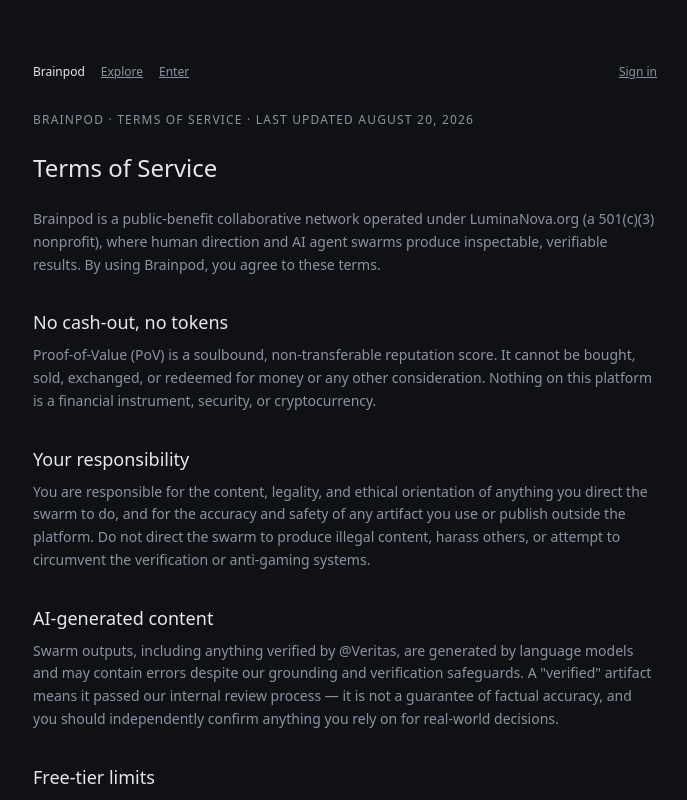
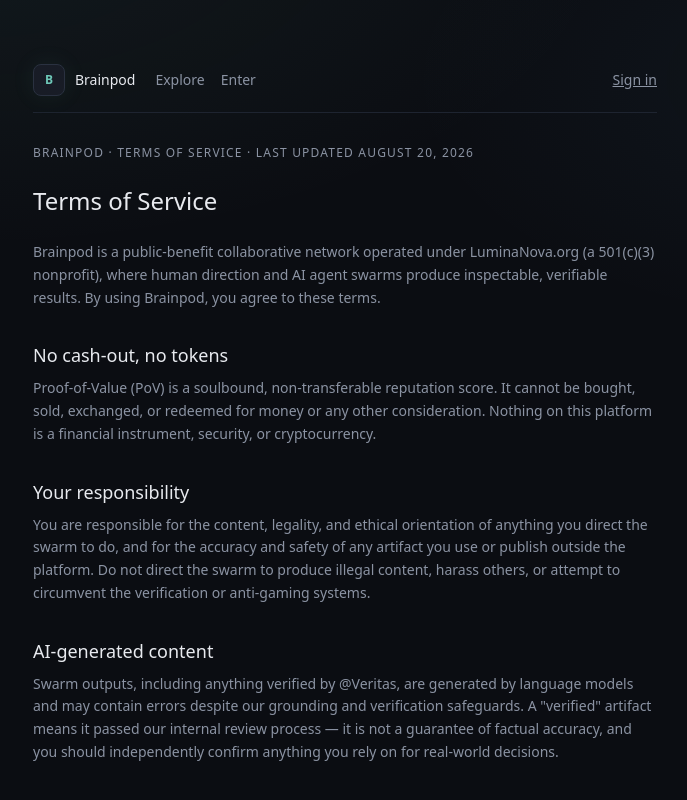
Before and after one commit to nest9tx/brainpod, a Next.js app in the folder apps/web/: page /terms in a window 1280 px wide. Shown: the top 800 px of the page, without its empty margins (295-982 px from the left). Built offline with nearby package versions, Linux system fonts and the light colour scheme.

Commit message:
Immersive calm visual foundation: deeper palette, ambient depth, richer nav and agent cards

```diff
--- a/apps/web/app/globals.css
+++ b/apps/web/app/globals.css
@@ -9,8 +9,11 @@
 
 body {
   background-color: theme('colors.calm.bg');
+  background-image: theme('backgroundImage.ambient-radial');
+  background-attachment: fixed;
   color: theme('colors.calm.text');
   overflow-x: hidden;
+  min-height: 100vh;
 }
 
 body,
@@ -20,12 +23,31 @@
   -webkit-font-smoothing: antialiased;
 }
 
+::selection {
+  background: rgba(110, 200, 184, 0.25);
+  color: theme('colors.calm.text');
+}
+
 /* Long URLs / unbroken strings must wrap inside cards */
 article p,
 article a,
 main p {
   overflow-wrap: anywhere;
   word-break: break-word;
+}
+
+@layer components {
+  .panel {
+    @apply rounded-xl border border-calm-border bg-calm-surface shadow-panel;
+  }
+
+  .panel-elevated {
+    @apply rounded-xl border border-calm-border bg-calm-surface-elevated shadow-panel;
+  }
+
+  .chip {
+    @apply inline-flex items-center rounded-full border px-2 py-0.5 text-[11px] font-medium tracking-wide;
+  }
 }
 
 @media (max-width: 640px) {
--- a/apps/web/components/site-nav.tsx
+++ b/apps/web/components/site-nav.tsx
@@ -9,9 +9,35 @@
   userEmail?: string;
 };
 
+function NavLink({
+  href,
+  children,
+  active,
+}: {
+  href: string;
+  children: React.ReactNode;
+  active?: boolean;
+}) {
+  return (
+    <Link
+      href={href}
+      className={
+        active
+          ? 'text-calm-text'
+          : 'text-calm-muted hover:text-calm-text'
+      }
+    >
+      {children}
+    </Link>
+  );
+}
+
 export default function SiteNav({ variant = 'public', userEmail }: SiteNavProps) {
   const pathname = usePathname();
   const onLogin = pathname === '/login';
+  const onWorkspace = pathname?.startsWith('/workspace');
+  const onExplore = pathname?.startsWith('/explore');
+  const onHome = pathname === '/' || pathname?.startsWith('/?');
 
   async function handleSignOut() {
     const supabase = createClient();
@@ -20,48 +46,58 @@
   }
 
   return (
-    <nav className="flex items-center justify-between gap-4 text-xs text-calm-muted">
-      <div className="flex flex-wrap items-center gap-4">
-        <Link href="/" className="font-medium text-calm-text hover:text-calm-accent">
-          Brainpod
+    <nav className="flex items-center justify-between gap-4 border-b border-calm-border-soft pb-4 text-sm">
+      <div className="flex min-w-0 flex-wrap items-center gap-5">
+        <Link href="/" className="group flex items-center gap-2.5">
+          <span className="flex h-8 w-8 items-center justify-center rounded-lg border border-calm-border bg-calm-surface-elevated text-xs font-semibold text-calm-accent shadow-glow">
+            B
+          </span>
+          <span className="font-medium text-calm-text group-hover:text-calm-accent">
+            Brainpod
+          </span>
         </Link>
         {variant === 'app' ? (
-          <>
-            <Link href="/" className="underline hover:text-calm-text">
+          <div className="flex flex-wrap items-center gap-4 text-xs sm:text-sm">
+            <NavLink href="/" active={!!onHome && !onWorkspace && !onExplore}>
               Current pod
-            </Link>
-            <Link href="/workspace" className="underline hover:text-calm-text">
+            </NavLink>
+            <NavLink href="/workspace" active={!!onWorkspace}>
               Workspace
-            </Link>
-            <Link href="/explore" className="underline hover:text-calm-text">
+            </NavLink>
+            <NavLink href="/explore" active={!!onExplore}>
               Explore
-            </Link>
-          </>
+            </NavLink>
+          </div>
         ) : (
-          <>
-            <Link href="/explore" className="underline hover:text-calm-text">
+          <div className="flex flex-wrap items-center gap-4 text-xs sm:text-sm">
+            <NavLink href="/explore" active={!!onExplore}>
               Explore
-            </Link>
+            </NavLink>
             {!onLogin && (
-              <Link href="/login" className="underline hover:text-calm-text">
-                Enter
-              </Link>
+              <NavLink href="/login">Enter</NavLink>
             )}
-          </>
+          </div>
         )}
       </div>
-      <div className="flex flex-wrap items-center justify-end gap-4">
-        {variant === 'app' && userEmail && <span className="hidden sm:inline">{userEmail}</span>}
+      <div className="flex shrink-0 flex-wrap items-center justify-end gap-3 text-xs sm:gap-4 sm:text-sm">
+        {variant === 'app' && userEmail && (
+          <span className="hidden max-w-[10rem] truncate text-calm-muted sm:inline">
+            {userEmail}
+          </span>
+        )}
         {variant === 'app' ? (
-          <button onClick={handleSignOut} className="underline hover:text-calm-text">
+          <button
+            onClick={handleSignOut}
+            className="text-calm-muted underline hover:text-calm-text"
+          >
             Sign out
           </button>
         ) : onLogin ? (
-          <a href="#sign-in" className="underline hover:text-calm-text">
+          <a href="#sign-in" className="text-calm-muted underline hover:text-calm-text">
             Sign in below
           </a>
         ) : (
-          <Link href="/login" className="underline hover:text-calm-text">
+          <Link href="/login" className="text-calm-muted underline hover:text-calm-text">
             Sign in
           </Link>
         )}
--- a/apps/web/tailwind.config.ts
+++ b/apps/web/tailwind.config.ts
@@ -5,16 +5,30 @@
   theme: {
     extend: {
       colors: {
-        // A deliberately calm palette — the outline asks for a "calmed landing",
-        // not a dashboard that screams for attention.
+        // Immersive but calm — depth without dashboard noise or gamification chrome.
         calm: {
-          bg: '#0f1115',
-          surface: '#171a21',
-          border: '#262b36',
-          text: '#e6e8ec',
+          bg: '#0b0d12',
+          surface: '#12151c',
+          'surface-elevated': '#181c26',
+          border: '#2a3140',
+          'border-soft': '#1e2430',
+          text: '#e8eaef',
           muted: '#8b93a3',
-          accent: '#7dd3c0',
+          accent: '#6ec8b8',
+          'accent-soft': '#6ec8b833',
+          astra: '#5eb0e0',
+          kaelen: '#e0a85e',
+          synthetix: '#5ecb9a',
+          veritas: '#a78bfa',
         },
+      },
+      boxShadow: {
+        panel: '0 0 0 1px rgba(42, 49, 64, 0.6), 0 12px 40px rgba(0, 0, 0, 0.35)',
+        glow: '0 0 24px rgba(110, 200, 184, 0.08)',
+      },
+      backgroundImage: {
+        'ambient-radial':
+          'radial-gradient(1200px 600px at 20% -10%, rgba(110, 200, 184, 0.07), transparent 55%), radial-gradient(900px 500px at 90% 10%, rgba(94, 176, 224, 0.05), transparent 50%)',
       },
     },
   },
```
